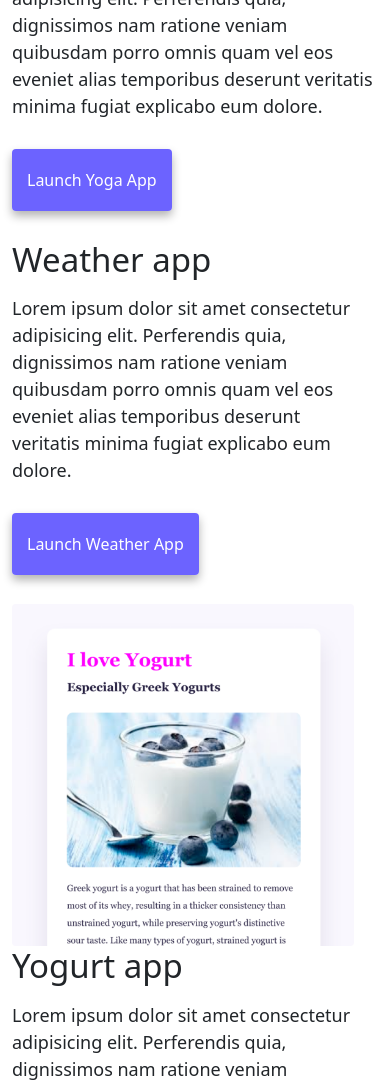
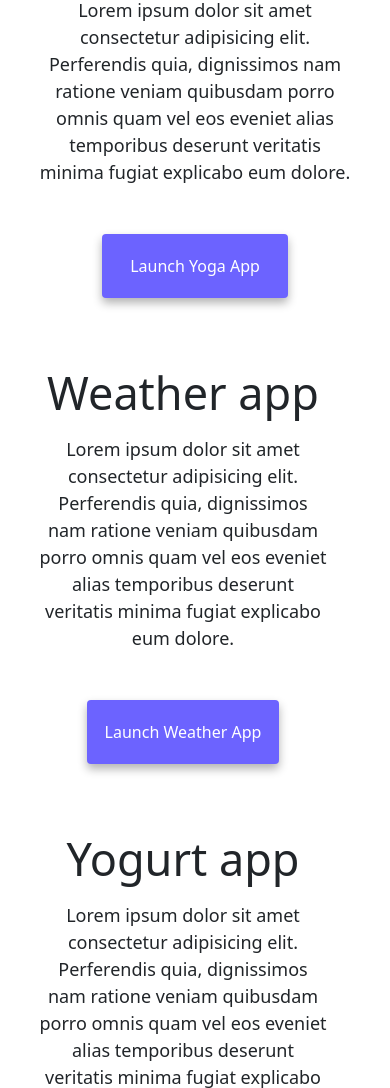
Before and after one commit to MatildeDiamante/Advanced-Tools-Week3-Homework, a plain HTML site: page index.html in a window 390 px wide. Shown: the part 513-1601 px from the top of the page. Drawn offline with nearby package versions, Linux system fonts and the light colour scheme.

Commit message:
Added styling to index for smaller resolutions

```diff
--- a/css/style.css
+++ b/css/style.css
@@ -18,6 +18,7 @@ h1 {
 }
 h2 {
   font-size: 48px;
+  text-align: center;
 }
 h3 {
   font-size: 24px;
@@ -26,7 +27,7 @@ h3 {
 p {
   font-size: 18px;
   line-height: 1.5;
-  text-align: center;
+  text-align: left;
 }
 div {
   display: block;
@@ -70,6 +71,9 @@ img {
   text-align: center;
   display: block;
 }
+.project-title {
+  text-align: left;
+}
 .about-paragraphs p {
   margin: 30px 0;
 }
@@ -92,13 +96,47 @@ img {
   vertical-align: middle;
 }
 @media (max-width: 576px) {
+  body {
+    margin-left: 10px;
+    margin-right: 10px;
+  }
   h1 {
-    font-size: 48px;
+    font-size: 47px;
   }
   h2 {
-    font-size: 33px;
+    font-size: 35px;
   }
   h3 {
     font-size: 20px;
   }
+  p {
+    text-align: center;
+  }
+  .project-title {
+    text-align: center;
+    font-size: 40px;
+  }
+  .project-link-yoga {
+    display: block;
+    margin: 20px 65px;
+    text-align: center;
+  }
+  .project-link {
+    display: block;
+    margin: 20px 50px;
+    text-align: center;
+  }
 }
+@media (max-width: 992px) {
+  body {
+    margin-left: 25px;
+    margin-right: 25px;
+  }
+  h2 {
+    font-size: 35px;
+    text-align: center;
+  }
+  .project-title {
+    font-size: 45px;
+  }
+}
--- a/index.html
+++ b/index.html
@@ -63,28 +63,28 @@
           <img src="images/yoga.png" alt="" class="img-fluid rounded d-none d-sm-block" />
         </div>
         <div class="col-md-6">
-          <h2 class="mb-3 text-start">Yoga app</h2>
-          <p class="text-start">
+          <h2 class="mb-3 project-title">Yoga app</h2>
+          <p>
             Lorem ipsum dolor sit amet consectetur adipisicing elit. Perferendis
             quia, dignissimos nam ratione veniam quibusdam porro omnis quam vel
             eos eveniet alias temporibus deserunt veritatis minima fugiat
             explicabo eum dolore.
           </p>
           <div class="mt-5">
-            <a href="#" class="primary-link">Launch Yoga App</a>
+            <a href="#" class="primary-link project-link-yoga">Launch Yoga App</a>
           </div>
         </div>
         <div class="row mt-5">
           <div class="col-md-6">
-            <h2 class="mb-3 text-start">Weather app</h2>
-            <p class="text-start">
+            <h2 class="mb-3 project-title">Weather app</h2>
+            <p>
               Lorem ipsum dolor sit amet consectetur adipisicing elit.
               Perferendis quia, dignissimos nam ratione veniam quibusdam porro
               omnis quam vel eos eveniet alias temporibus deserunt veritatis
               minima fugiat explicabo eum dolore.
             </p>
             <div class="mt-5">
-              <a href="#" class="primary-link">Launch Weather App</a>
+              <a href="#" class="primary-link project-link">Launch Weather App</a>
             </div>
           </div>
           <div class="col-md-6">
@@ -93,18 +93,18 @@
         </div>
         <div class="row mt-5">
           <div class="col-md-6">
-            <img src="images/yogurt.png" alt="" class="img-fluid rounded" />
+            <img src="images/yogurt.png" alt="" class="img-fluid rounded d-none d-sm-block" />
           </div>
           <div class="col-md-6">
-            <h2 class="mb-3 text-start">Yogurt app</h2>
-            <p class="text-start">
+            <h2 class="mb-3 project-title">Yogurt app</h2>
+            <p>
               Lorem ipsum dolor sit amet consectetur adipisicing elit.
               Perferendis quia, dignissimos nam ratione veniam quibusdam porro
               omnis quam vel eos eveniet alias temporibus deserunt veritatis
               minima fugiat explicabo eum dolore.
             </p>
             <div class="mt-5">
-              <a href="#" class="primary-link">Launch Yogurt App</a>
+              <a href="#" class="primary-link project-link">Launch Yogurt App</a>
             </div>
           </div>
         </div>
```
